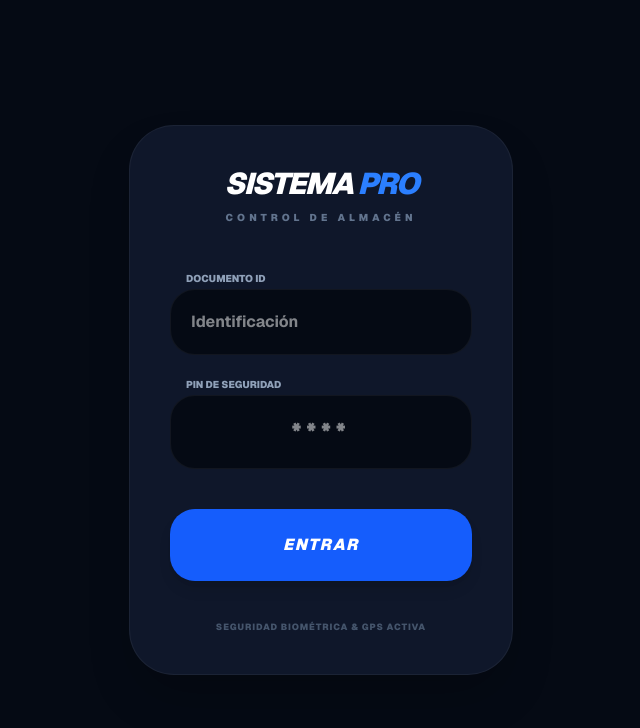
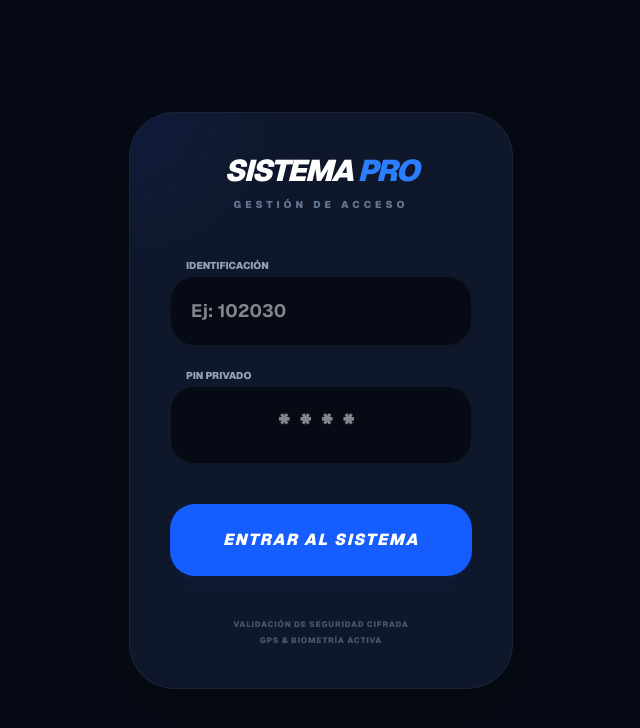
Before and after one commit to oturaniko-ray/almacen-final, a Next.js app: page / in a window 1280 px wide. Shown: the top 728 px of the page, without its empty margins (319-959 px from the left). Built offline with nearby package versions, Linux system fonts and the light colour scheme; no server answers.

Commit message:
fallas 3

```diff
--- a/app/page.tsx
+++ b/app/page.tsx
@@ -16,11 +16,13 @@ export default function LoginPage() {
     setLoading(true);
 
     try {
-      // 1. Limpieza rigurosa de datos para evitar fallos de coincidencia
+      // 1. Limpieza absoluta de caracteres no numéricos si es necesario
       const docLimpio = documento.trim();
       const pinLimpio = pin.trim();
 
-      // 2. Consulta a la tabla empleados (según tu captura)
+      // 2. CONSULTA DINÁMICA
+      // Intentamos buscar por coincidencia exacta. Si tu columna es numérica,
+      // Supabase convierte automáticamente el string del .eq() si es posible.
       const { data, error } = await supabase
         .from('empleados')
         .select('*')
@@ -29,91 +31,97 @@ export default function LoginPage() {
         .maybeSingle();
 
       if (error) {
-        console.error("Error Supabase:", error);
-        alert("Error de conexión con la base de datos.");
+        console.error("Error de Supabase:", error);
+        alert(`Error técnico: ${error.message}`);
         setLoading(false);
         return;
       }
 
-      // 3. Lógica de diagnóstico si no encuentra al usuario
       if (!data) {
-        const { data: existeDoc } = await supabase
+        // --- BLOQUE DE DIAGNÓSTICO ---
+        // Si no hay coincidencia con ID + PIN, buscamos SOLO por ID para saber qué falla
+        const { data: checkId, error: checkError } = await supabase
           .from('empleados')
-          .select('nombre')
+          .select('nombre, documento_id')
           .eq('documento_id', docLimpio)
           .maybeSingle();
 
-        if (existeDoc) {
-          alert(`Hola ${existeDoc.nombre}, el PIN de seguridad es incorrecto.`);
+        if (checkError) {
+          console.error("Error en diagnóstico:", checkError);
+        }
+
+        if (checkId) {
+          alert(`Usuario "${checkId.nombre}" localizado, pero el PIN es incorrecto.`);
         } else {
-          alert("La identificación ingresada no está registrada en el sistema.");
+          alert(`El ID "${docLimpio}" no existe en la tabla "empleados". Verifique si hay espacios o si el ID es correcto en la base de datos.`);
         }
         setLoading(false);
         return;
       }
 
-      // 4. Verificación de estado activo (columna 'activo' en tu captura)
-      if (data.activo === false) {
-        alert("Acceso denegado: Su usuario se encuentra inactivo.");
+      // 3. VERIFICACIÓN DE ESTADO
+      if (!data.activo) {
+        alert("Usuario inactivo en el sistema.");
         setLoading(false);
         return;
       }
 
-      // 5. Almacenamiento de sesión unificado
-      const sessionData = {
+      // 4. PERSISTENCIA DE SESIÓN
+      localStorage.setItem('user_session', JSON.stringify({
         id: data.id,
         nombre: data.nombre,
-        rol: data.rol.toLowerCase(),
+        rol: data.rol?.toLowerCase().trim() || 'empleado',
         documento_id: data.documento_id
-      };
+      }));
 
-      localStorage.setItem('user_session', JSON.stringify(sessionData));
-
-      // 6. Redirección basada en tu tabla roles_permisos
-      const userRol = sessionData.rol;
-      if (userRol === 'admin' || userRol === 'administrador') {
+      // 5. REDIRECCIÓN BASADA EN ROL
+      const rol = data.rol?.toLowerCase().trim();
+      if (rol === 'admin' || rol === 'administrador') {
         router.push('/admin');
-      } else if (userRol === 'supervisor') {
+      } else if (rol === 'supervisor') {
         router.push('/supervisor');
       } else {
         router.push('/empleado');
       }
 
     } catch (err) {
-      alert("Ocurrió un error inesperado durante el inicio de sesión.");
+      alert("Error crítico de red.");
     } finally {
       setLoading(false);
     }
   };
 
   return (
-    <main className="min-h-screen bg-[#050a14] flex items-center justify-center p-6 font-sans">
-      <div className="w-full max-w-sm bg-[#0f172a] p-10 rounded-[45px] border border-white/5 shadow-2xl">
-        <div className="text-center mb-10">
-          <h1 className="text-3xl font-black italic uppercase tracking-tighter text-white">
+    <main className="min-h-screen bg-[#050a14] flex items-center justify-center p-6 font-sans text-white">
+      <div className="w-full max-w-sm bg-[#0f172a] p-10 rounded-[45px] border border-white/5 shadow-2xl relative overflow-hidden">
+        {/* Decoración estética */}
+        <div className="absolute -top-24 -left-24 w-48 h-48 bg-blue-600/10 rounded-full blur-3xl"></div>
+
+        <div className="text-center mb-10 relative">
+          <h1 className="text-3xl font-black italic uppercase tracking-tighter">
             SISTEMA <span className="text-blue-500">PRO</span>
           </h1>
-          <p className="text-[10px] font-black uppercase tracking-[0.4em] text-slate-500 mt-2">Control de Almacén</p>
+          <p className="text-[10px] font-black uppercase tracking-[0.4em] text-slate-500 mt-2">Gestión de Acceso</p>
         </div>
 
-        <form onSubmit={handleLogin} className="space-y-4">
+        <form onSubmit={handleLogin} className="space-y-4 relative">
           <div className="space-y-1">
-            <label className="text-[10px] font-black uppercase ml-4 text-slate-400">Documento ID</label>
+            <label className="text-[10px] font-black uppercase ml-4 text-slate-400">Identificación</label>
             <input
               type="text"
-              className="w-full bg-[#050a14] border border-white/5 p-5 rounded-[25px] text-white outline-none focus:border-blue-500 transition-all font-bold"
+              className="w-full bg-[#050a14] border border-white/5 p-5 rounded-[25px] outline-none focus:border-blue-500 transition-all font-bold text-lg"
               value={documento}
               onChange={(e) => setDocumento(e.target.value)}
-              placeholder="Identificación"
+              placeholder="Ej: 102030"
               required
             />
           </div>
 
           <div className="space-y-1">
-            <label className="text-[10px] font-black uppercase ml-4 text-slate-400">PIN de Seguridad</label>
+            <label className="text-[10px] font-black uppercase ml-4 text-slate-400">PIN Privado</label>
             <input
               type="password"
-              className="w-full bg-[#050a14] border border-white/5 p-5 rounded-[25px] text-white outline-none focus:border-blue-500 transition-all text-center text-2xl tracking-[0.2em] font-black"
+              className="w-full bg-[#050a14] border border-white/5 p-5 rounded-[25px] outline-none focus:border-blue-500 transition-all text-center text-3xl tracking-[0.3em] font-black"
               value={pin}
               onChange={(e) => setPin(e.target.value)}
               placeholder="****"
@@ -124,14 +132,16 @@ export default function LoginPage() {
           <button
             type="submit"
             disabled={loading}
-            className="w-full bg-blue-600 hover:bg-blue-500 p-6 rounded-[25px] text-white font-black uppercase italic tracking-widest mt-6 transition-all shadow-lg disabled:opacity-50"
+            className="w-full bg-blue-600 hover:bg-blue-500 p-6 rounded-[25px] font-black uppercase italic tracking-widest mt-6 transition-all shadow-xl shadow-blue-900/10 disabled:opacity-50"
           >
-            {loading ? 'Verificando...' : 'Entrar'}
+            {loading ? 'Sincronizando...' : 'Entrar al Sistema'}
           </button>
         </form>
 
-        <div className="mt-10 text-center">
-          <p className="text-[9px] text-slate-600 font-black uppercase tracking-widest">Seguridad Biométrica & GPS Activa</p>
+        <div className="mt-10 text-center relative">
+          <p className="text-[8px] text-slate-600 font-black uppercase tracking-widest leading-loose">
+            Validación de Seguridad Cifrada<br/>GPS & Biometría Activa
+          </p>
         </div>
       </div>
     </main>
```
